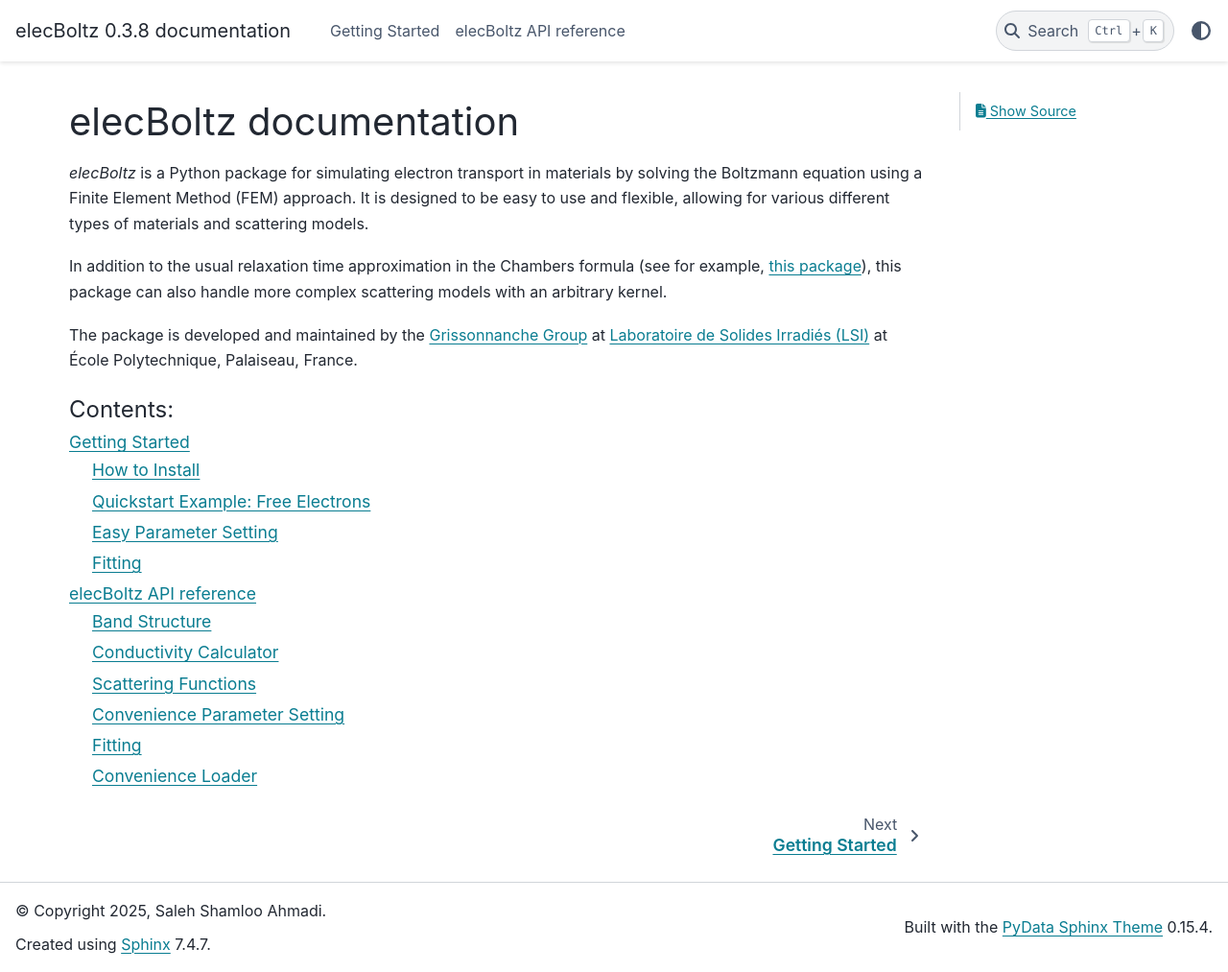
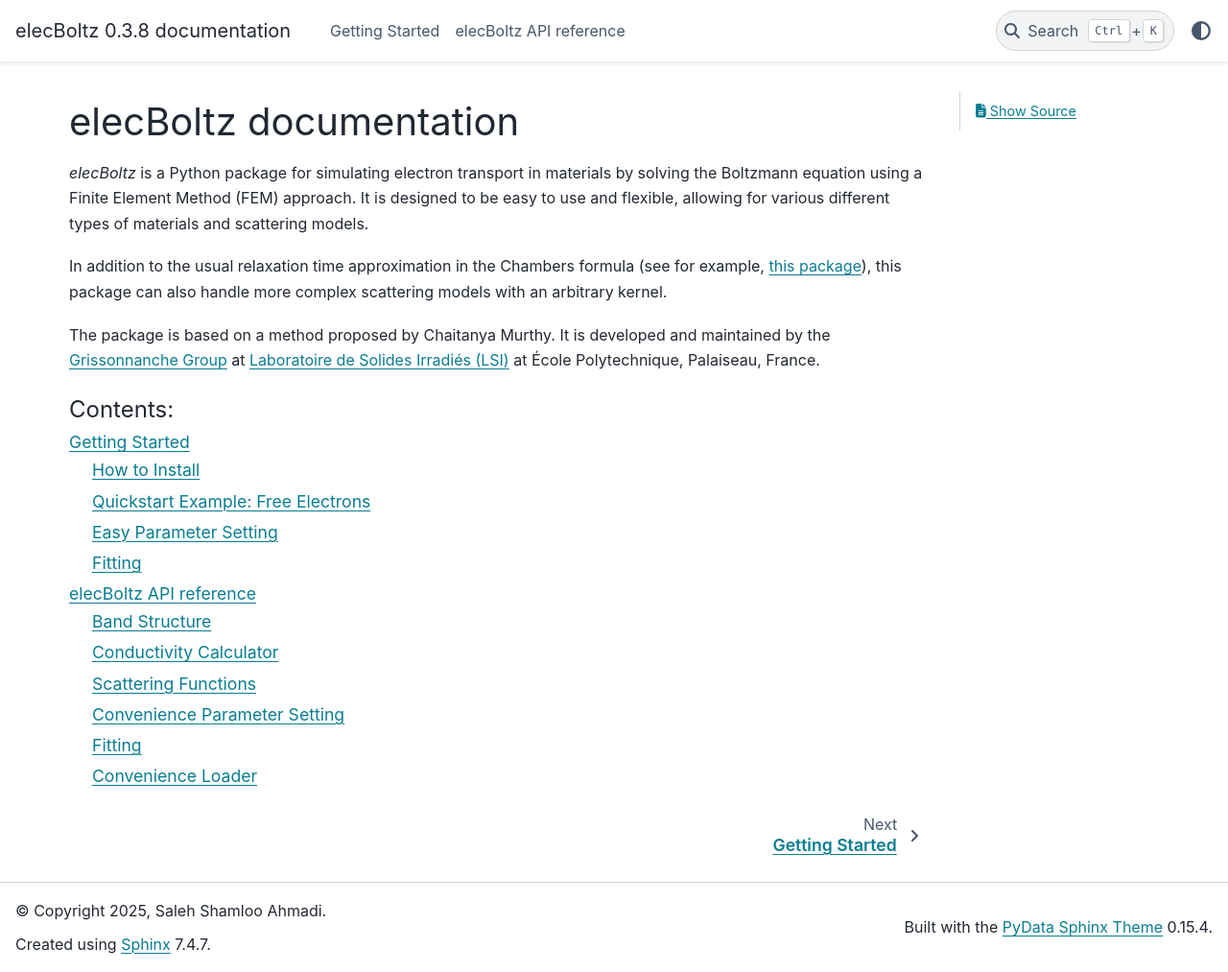
Before and after one commit to slhshamloo/boltzmann-conductivity, a Sphinx documentation site: the page built from doc/source/index.rst, in a window 1280 px wide and 1013 px high. Shown: the whole window at 96% size. Built offline with Sphinx 7.4.7 and the PyData theme 0.15.4, drawn with Linux system fonts in a browser that asks for light colours.

Commit message:
Add credit for original formulation

```diff
--- a/doc/source/index.rst
+++ b/doc/source/index.rst
@@ -9,9 +9,10 @@ In addition to the usual relaxation time approximation in the Chambers formula (
 example, `this package <https://github.com/gaelgrissonnanche/cuprates_transport>`_), this
 package can also handle more complex scattering models with an arbitrary kernel.
 
-The package is developed and maintained by the `Grissonnanche Group
-<https://gaelgrissonnanche.com/>`_ at `Laboratoire de Solides Irradiés (LSI)
-<https://portail.polytechnique.edu/lsi/fr.html>`_ at École Polytechnique, Palaiseau, France.
+The package is based on a method proposed by Chaitanya Murthy. It is developed and maintained
+by the `Grissonnanche Group <https://gaelgrissonnanche.com/>`_ at
+`Laboratoire de Solides Irradiés (LSI) <https://portail.polytechnique.edu/lsi/fr.html>`_
+at École Polytechnique, Palaiseau, France.
 
 .. toctree::
    :maxdepth: 2
```
Also changed, not shown: README.md (+1 -1 lines).
